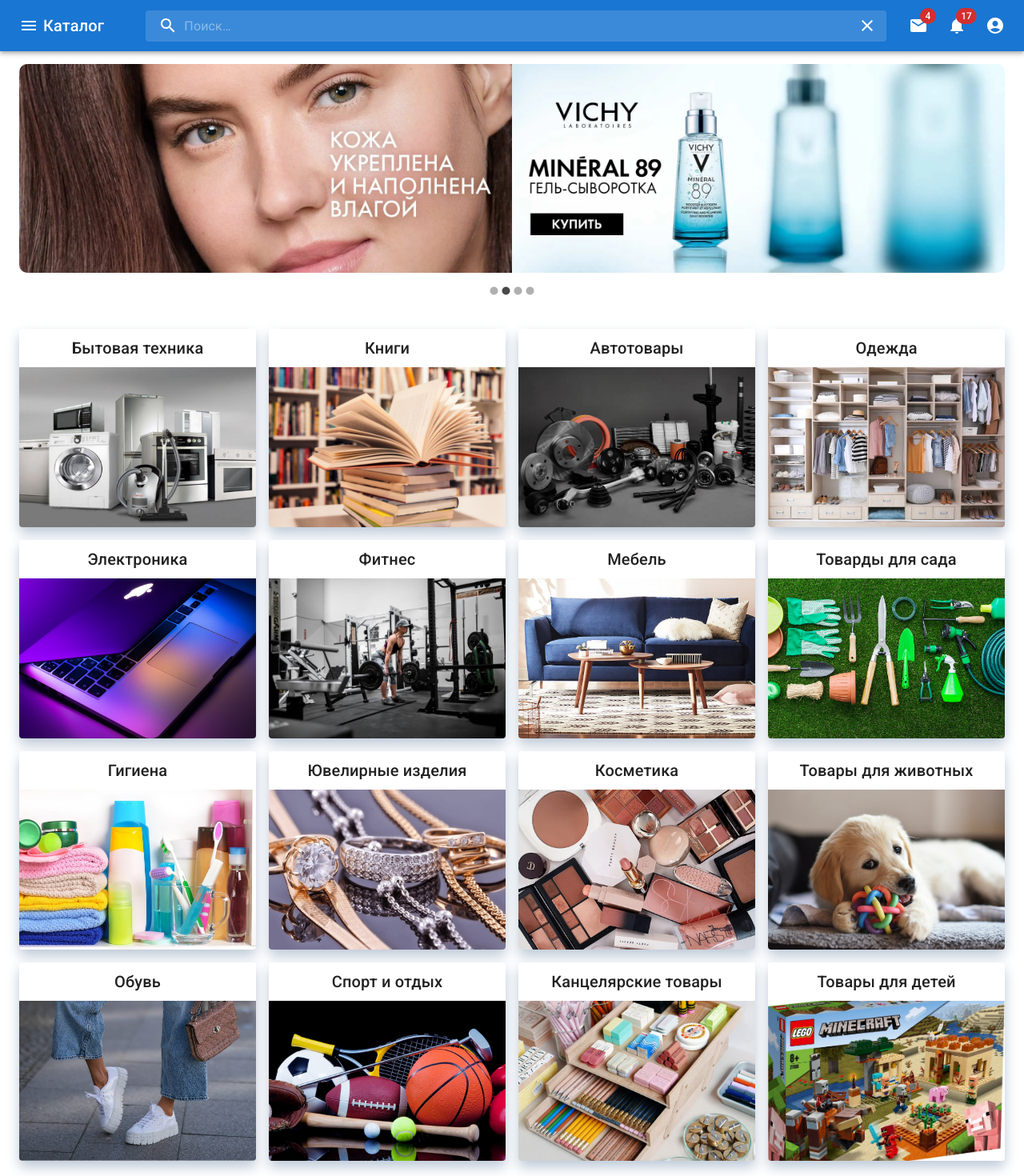
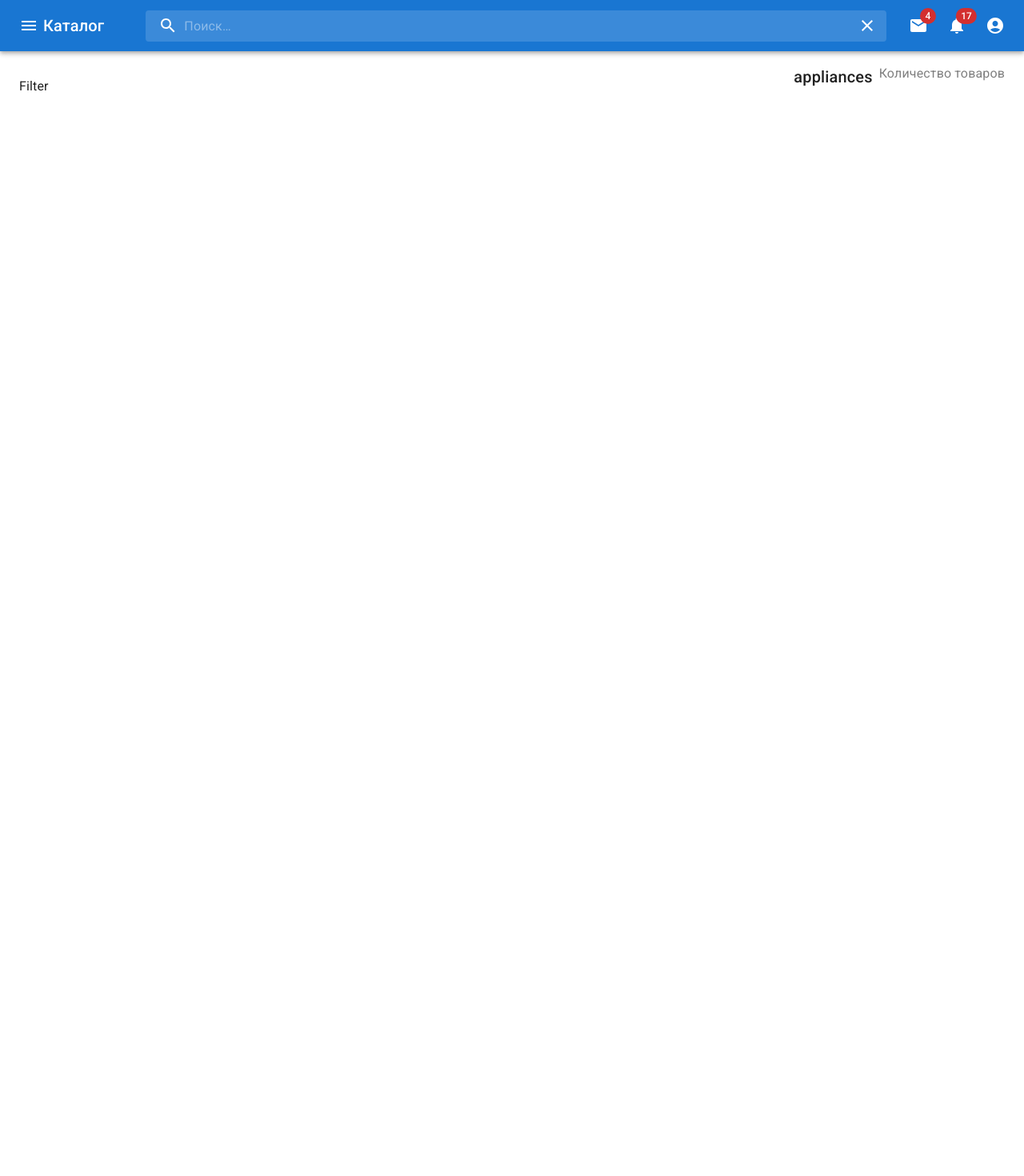
Before and after one commit to gwyndoln/eshop, a React app in the folder client/: page /category/appliances in a window 1280 px wide. Shown: the top 1470 px of the page at 80% size. After the commit the page ends 800 px from the top, so only its background shows below. Built offline with nearby package versions, Linux system fonts and the light colour scheme.

Commit message:
setup react-router-dom

```diff
--- a/client/package.json
+++ b/client/package.json
@@ -55,6 +55,7 @@
 		"react": "^18.2.0",
 		"react-dom": "^18.2.0",
 		"react-material-ui-carousel": "^3.4.2",
-		"react-redux": "^8.0.2"
+		"react-redux": "^8.0.2",
+		"react-router-dom": "^6.3.0"
 	}
 }
--- a/client/src/assets/categoryItems.ts
+++ b/client/src/assets/categoryItems.ts
@@ -16,22 +16,52 @@
 import toysImage from './images/categories/toys.jpg';
 
 const categoryItems = [
-	{ id: 1, image: appliancesImage, title: 'Бытовая техника' },
-	{ id: 2, image: booksImage, title: 'Книги' },
-	{ id: 3, image: carsImage, title: 'Автотовары' },
-	{ id: 4, image: clothesImage, title: 'Одежда' },
-	{ id: 5, image: electronicsImage, title: 'Электроника' },
-	{ id: 6, image: fitnessImage, title: 'Фитнес' },
-	{ id: 7, image: furnitureImage, title: 'Мебель' },
-	{ id: 8, image: gardeningImage, title: 'Товарды для сада' },
-	{ id: 9, image: hygieneImage, title: 'Гигиена' },
-	{ id: 10, image: jewerlyImage, title: 'Ювелирные изделия' },
-	{ id: 11, image: makeupImage, title: 'Косметика' },
-	{ id: 12, image: petsImage, title: 'Товары для животных' },
-	{ id: 13, image: shoesImage, title: 'Обувь' },
-	{ id: 14, image: sportImage, title: 'Спорт и отдых' },
-	{ id: 15, image: stationeryImage, title: 'Канцелярские товары' },
-	{ id: 16, image: toysImage, title: 'Товары для детей' },
+	{
+		id: 1,
+		image: appliancesImage,
+		cardTitle: 'Бытовая техника',
+		urlTitle: 'appliances',
+	},
+	{ id: 2, image: booksImage, cardTitle: 'Книги', urlTitle: 'books' },
+	{ id: 3, image: carsImage, cardTitle: 'Автотовары', urlTitle: 'automotive' },
+	{ id: 4, image: clothesImage, cardTitle: 'Одежда', urlTitle: 'clothes' },
+	{
+		id: 5,
+		image: electronicsImage,
+		cardTitle: 'Электроника',
+		urlTitle: 'electronics',
+	},
+	{ id: 6, image: fitnessImage, cardTitle: 'Фитнес', urlTitle: 'fitness' },
+	{ id: 7, image: furnitureImage, cardTitle: 'Мебель', urlTitle: 'furniture' },
+	{
+		id: 8,
+		image: gardeningImage,
+		cardTitle: 'Товарды для сада',
+		urlTitle: 'gardening',
+	},
+	{ id: 9, image: hygieneImage, cardTitle: 'Гигиена', urlTitle: 'hygiene' },
+	{
+		id: 10,
+		image: jewerlyImage,
+		cardTitle: 'Ювелирные изделия',
+		urlTitle: 'jewerly',
+	},
+	{ id: 11, image: makeupImage, cardTitle: 'Косметика', urlTitle: 'makeup' },
+	{
+		id: 12,
+		image: petsImage,
+		cardTitle: 'Товары для животных',
+		urlTitle: 'pets',
+	},
+	{ id: 13, image: shoesImage, cardTitle: 'Обувь', urlTitle: 'shoes' },
+	{ id: 14, image: sportImage, cardTitle: 'Спорт и отдых', urlTitle: 'sport' },
+	{
+		id: 15,
+		image: stationeryImage,
+		cardTitle: 'Канцелярские товары',
+		urlTitle: 'stationery',
+	},
+	{ id: 16, image: toysImage, cardTitle: 'Товары для детей', urlTitle: 'toys' },
 ];
 
 export default categoryItems;
--- a/client/src/components/App.tsx
+++ b/client/src/components/App.tsx
@@ -1,10 +1,20 @@
 import CssBaseline from '@mui/material/CssBaseline';
+import { Route, Routes } from 'react-router-dom';
 import Home from './Home';
+import Header from './Header';
+import Category from './Category';
+import NotFound from './NotFound';
 
 const App = () => (
 	<>
 		<CssBaseline />
-		<Home />
+		<Routes>
+			<Route path="/" element={<Header />}>
+				<Route index element={<Home />} />
+				<Route path="category/:categoryTitle" element={<Category />} />
+				<Route path="*" element={<NotFound />} />
+			</Route>
+		</Routes>
 	</>
 );
 
--- /dev/null
+++ b/client/src/components/Category.tsx
@@ -0,0 +1,37 @@
+import { useTheme, alpha } from '@mui/material/styles';
+import { Box, Container, Grid, Typography } from '@mui/material';
+import { useParams } from 'react-router-dom';
+
+const Category = () => {
+	const params = useParams();
+	const theme = useTheme();
+
+	return (
+		<Container
+			maxWidth="xl"
+			sx={{ mt: '1em', display: 'flex', justifyContent: 'space-between' }}
+		>
+			<Box component="aside" maxWidth="xl" sx={{ mt: '1em' }}>
+				<Typography>Filter</Typography>
+			</Box>
+			<Box component="main" sx={{ display: 'flex' }}>
+				<Box sx={{ display: 'flex' }}>
+					<Typography variant="h6" component="h1">
+						{params.categoryTitle}
+					</Typography>
+					<Typography
+						variant="body1"
+						sx={{ ml: '0.5em', color: alpha(theme.palette.common.black, 0.5) }}
+					>
+						Количество товаров
+					</Typography>
+				</Box>
+				<Box sx={{ display: 'flex' }}>
+					<Grid />
+				</Box>
+			</Box>
+		</Container>
+	);
+};
+
+export default Category;
--- a/client/src/components/Header.tsx
+++ b/client/src/components/Header.tsx
@@ -16,6 +16,7 @@
 import NotificationsIcon from '@mui/icons-material/Notifications';
 import MoreIcon from '@mui/icons-material/MoreVert';
 import CloseIcon from '@mui/icons-material/Close';
+import { Outlet } from 'react-router-dom';
 
 const Search = styled('div')(({ theme }) => ({
 	position: 'relative',
@@ -259,6 +260,7 @@
 			</AppBar>
 			{renderMobileMenu}
 			{renderMenu}
+			<Outlet />
 		</Box>
 	);
 };
--- a/client/src/components/Home.tsx
+++ b/client/src/components/Home.tsx
@@ -3,7 +3,6 @@
 import Container from '@mui/material/Container';
 import Carousel from 'react-material-ui-carousel';
 import { useAppSelector } from '../app/hooks';
-import Header from './Header';
 import CategoryCard from '../features/CategoryCards/CategoryCard';
 import AdsCarouselItem from '../features/AdsCarousel/AdsCarouselItem';
 import Footer from './Footer';
@@ -14,7 +13,6 @@
 
 	return (
 		<>
-			<Header />
 			<Container component="main" sx={{ mt: '1em' }} maxWidth="xl">
 				<Carousel navButtonsAlwaysInvisible>
 					{adItems.map(({ id, image }) => (
@@ -22,8 +20,13 @@
 					))}
 				</Carousel>
 				<Grid container spacing={2} sx={{ mt: '20px', mb: '50px' }}>
-					{categoryItems.map(({ id, image, title }) => (
-						<CategoryCard key={id} title={title} image={image} />
+					{categoryItems.map(({ id, image, cardTitle, urlTitle }) => (
+						<CategoryCard
+							key={id}
+							image={image}
+							cardTitle={cardTitle}
+							urlTitle={urlTitle}
+						/>
 					))}
 				</Grid>
 				<Divider />
--- /dev/null
+++ b/client/src/components/NotFound.tsx
@@ -0,0 +1,6 @@
+const NotFound = () => {
+	const b = 404;
+	return <h1>{b}</h1>;
+};
+
+export default NotFound;
--- a/client/src/features/CategoryCards/CategoryCard.tsx
+++ b/client/src/features/CategoryCards/CategoryCard.tsx
@@ -2,6 +2,8 @@
 import useMediaQuery from '@mui/material/useMediaQuery';
 import Grid from '@mui/material/Grid';
 import Card from '@mui/material/Card';
+import { Box } from '@mui/material';
+import { Link } from 'react-router-dom';
 import CardMedia from '@mui/material/CardMedia';
 import CardHeader from '@mui/material/CardHeader';
 import { IcategoryItem } from './CategoryCardsSlice';
@@ -17,23 +19,38 @@
 	transition: theme.transitions.create(['color', 'transform']),
 }));
 
-const CategoryCard = ({ image, title }: Omit<IcategoryItem, 'id'>) => {
+const CategoryCard = ({
+	image,
+	cardTitle,
+	urlTitle,
+}: Omit<IcategoryItem, 'id'>) => {
 	const theme = useTheme();
 	const matches = useMediaQuery(theme.breakpoints.up('md'));
 	const matchesVariant = matches ? 'h6' : 'subtitle2';
 
 	return (
 		<GridItem item xs={12} sm={6} md={4} lg={3}>
+			<Box
+				component={Link}
+				to={`/category/${urlTitle}`}
+				sx={{ textDecoration: 'none' }}
+			>
 				<Card sx={{ boxShadow: '0 8px 16px 0 #BDC9D7' }}>
 					<CardHeader
 						titleTypographyProps={{
 							variant: matchesVariant,
 						}}
-					title={title}
+						title={cardTitle}
 						sx={{ p: '0.5em', textAlign: 'center' }}
 					/>
-				<CardMedia component="img" height="200" image={image} alt={title} />
+					<CardMedia
+						component="img"
+						height="200"
+						image={image}
+						alt={cardTitle}
+					/>
 				</Card>
+			</Box>
 		</GridItem>
 	);
 };
--- a/client/src/features/CategoryCards/CategoryCardsSlice.ts
+++ b/client/src/features/CategoryCards/CategoryCardsSlice.ts
@@ -4,7 +4,8 @@
 export interface IcategoryItem {
 	id: number;
 	image: string;
-	title: string;
+	cardTitle: string;
+	urlTitle: string;
 }
 
 export interface CategoryCardsState {
--- a/client/src/index.tsx
+++ b/client/src/index.tsx
@@ -1,4 +1,5 @@
 import { createRoot } from 'react-dom/client';
+import { BrowserRouter } from 'react-router-dom';
 import { Provider } from 'react-redux';
 import {
 	createTheme,
@@ -16,7 +17,9 @@
 root.render(
 	<Provider store={store}>
 		<ThemeProvider theme={theme}>
-			<App />
+			<BrowserRouter>
+				<App />
+			</BrowserRouter>
 		</ThemeProvider>
 	</Provider>
 );
--- a/client/webpack.common.js
+++ b/client/webpack.common.js
@@ -20,6 +20,7 @@
 	plugins: [
 		new HtmlWebpackPlugin({
 			template: './src/template.html',
+			publicPath: '/',
 		}),
 		new CopyPlugin({
 			patterns: [
--- a/client/webpack.dev.js
+++ b/client/webpack.dev.js
@@ -7,6 +7,7 @@
 	mode: 'development',
 	devtool: 'inline-source-map',
 	devServer: {
+		historyApiFallback: true,
 		static: {
 			directory: path.resolve(__dirname, 'dist'),
 		},
```
Also changed, not shown: 1 other file (tests, documents, lock files or other folders). Lines whose indentation alone changed are shown as unchanged.
